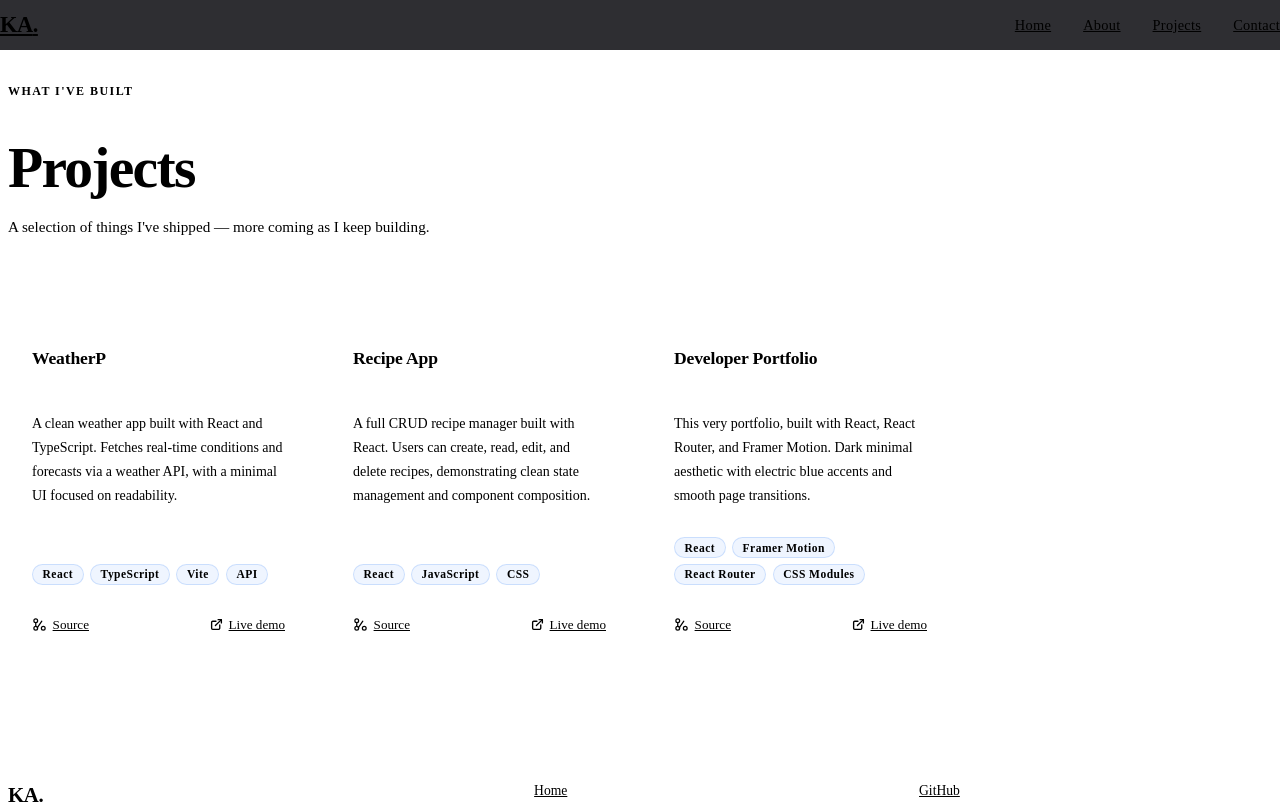
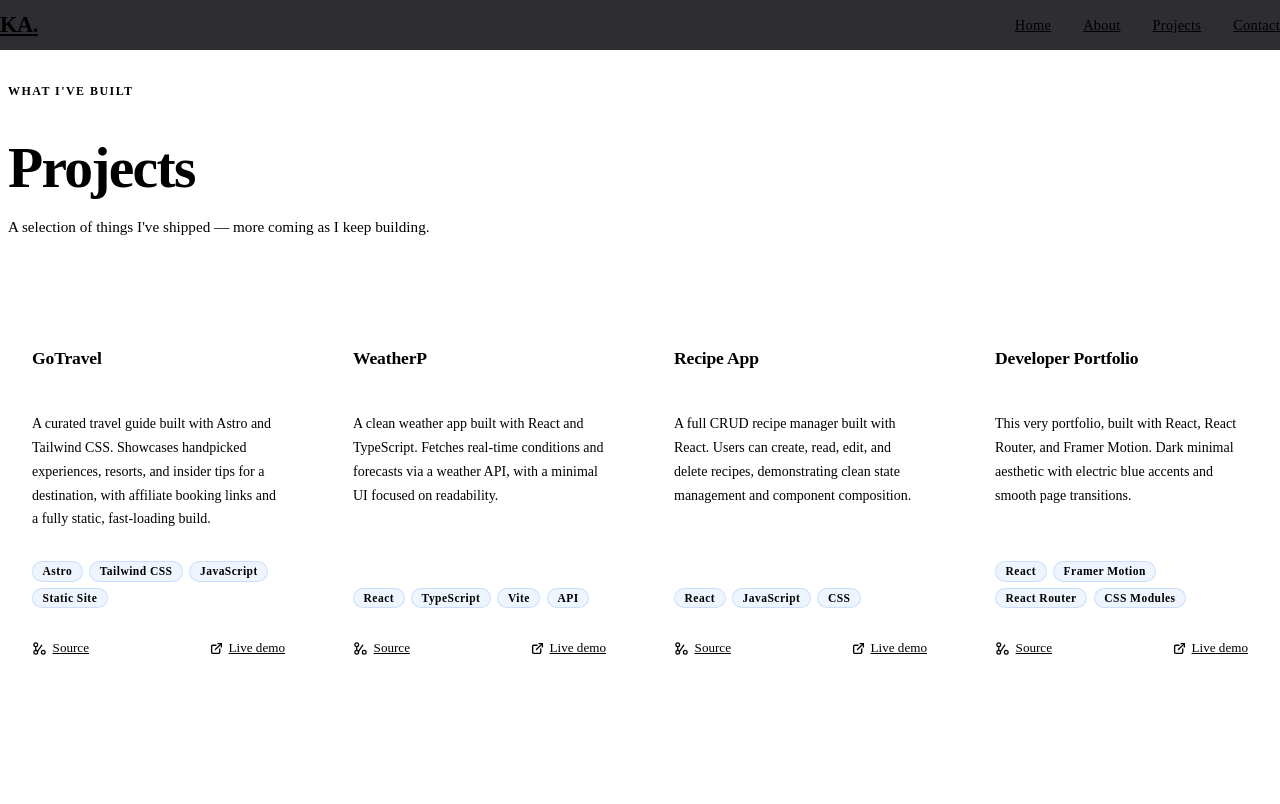
Before and after one commit to kivenalaric/alarics_portfolio, a React (Vite) app: page /projects in a window 1280 px wide. Shown: the top 804 px of the page. Built offline with nearby package versions, Linux system fonts and the light colour scheme; no server answers; the HTML template or start-up script is replaced by a standard one.

Commit message:
addition of new project'

```diff
--- a/src/data/projects.js
+++ b/src/data/projects.js
@@ -1,4 +1,14 @@
 export const projects = [
+  {
+    id: 4,
+    title: 'GoTravel',
+    description:
+      'A curated travel guide built with Astro and Tailwind CSS. Showcases handpicked experiences, resorts, and insider tips for a destination, with affiliate booking links and a fully static, fast-loading build.',
+    tags: ['Astro', 'Tailwind CSS', 'JavaScript', 'Static Site'],
+    liveUrl: 'https://go-travel-chi.vercel.app/',
+    repoUrl: 'https://github.com/kivenalaric/GoTravel',
+    featured: true,
+  },
   {
     id: 1,
     title: 'WeatherP',
```
